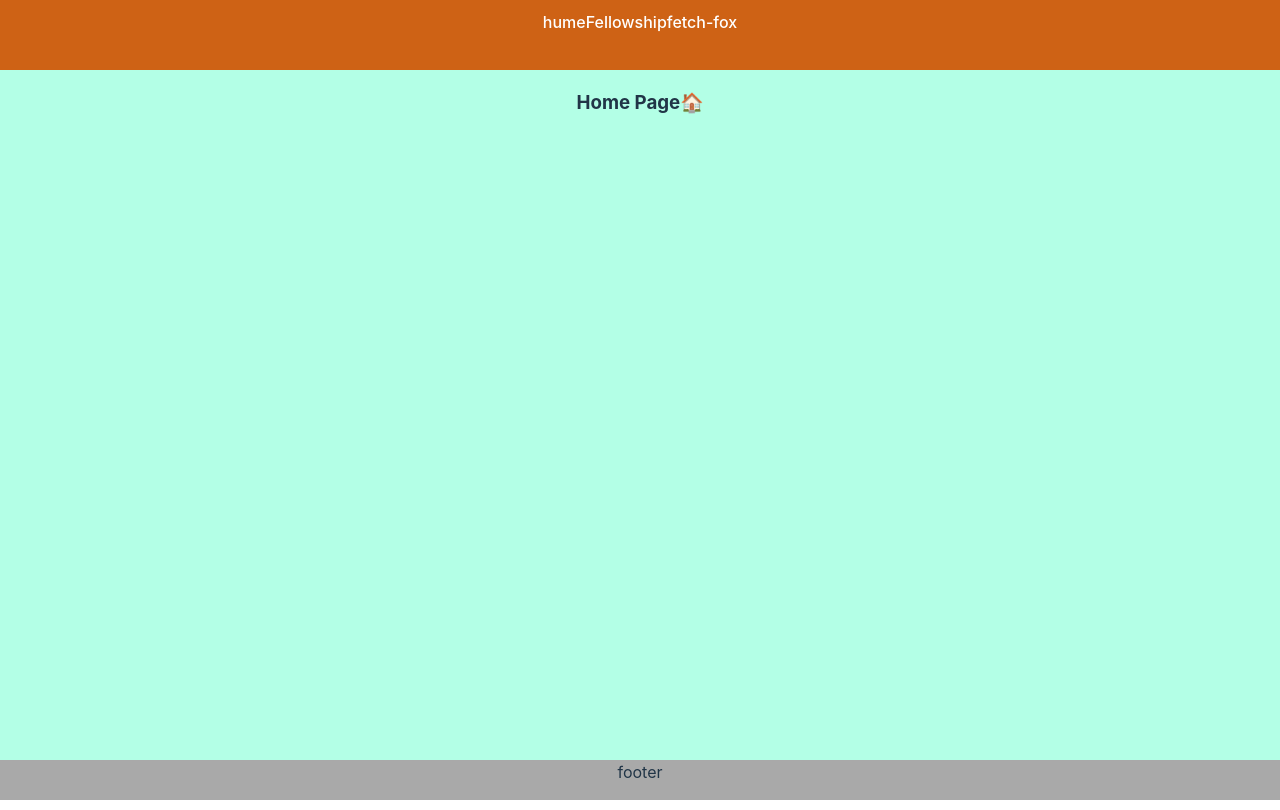
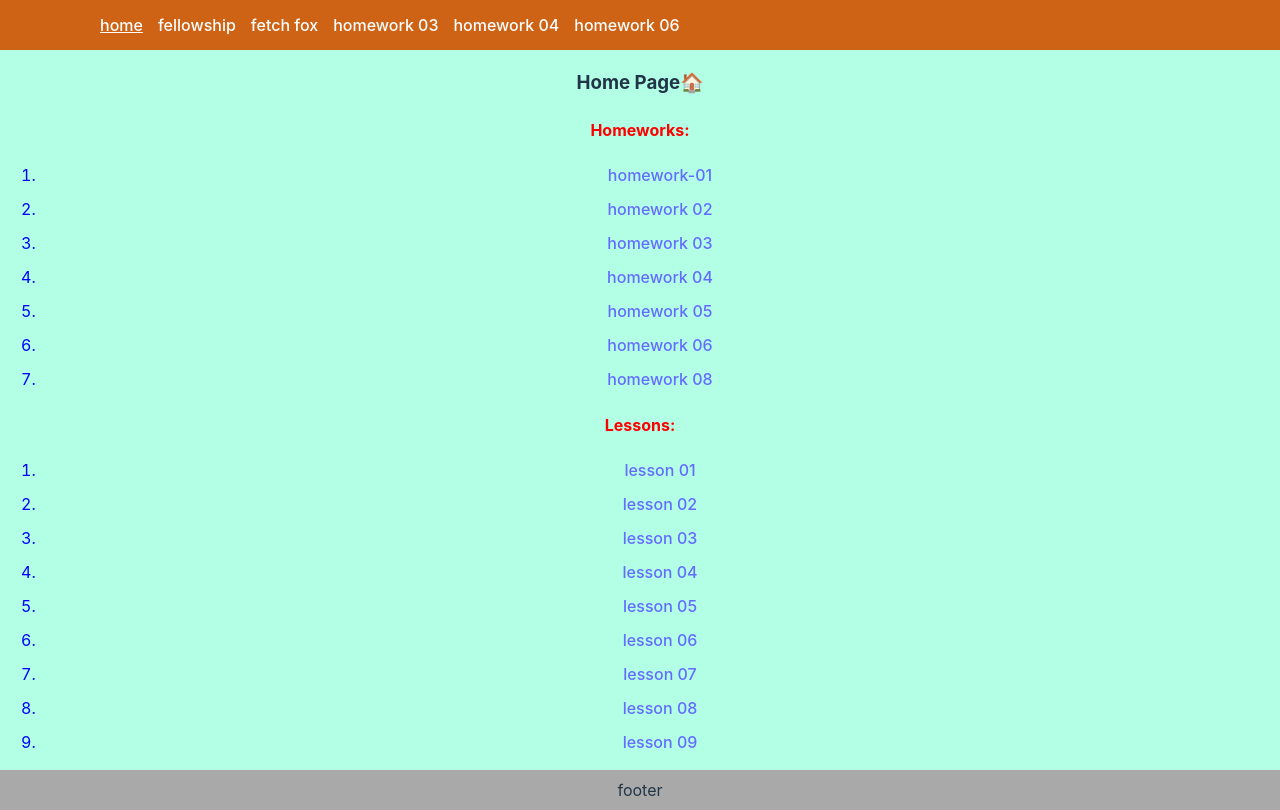
Before and after one commit to alex770307/45.2-TS, a React (Vite) app: page / in a window 1280 px wide. Built offline with nearby package versions, Linux system fonts and the light colour scheme.

Commit message:
homework 10

```diff
--- a/src/App.css
+++ b/src/App.css
@@ -1,17 +1,10 @@
-/* #root {
-  display: flex;
-  flex-direction: column;
-  align-items: center;
-  max-width: 1280px;
-  margin: 0 auto;
-  padding: 2rem;
-  text-align: center;
-} */
+* {
+  box-sizing: border-box;
+}
 
 #root {
   width: 100%;
   display: flex;
-
   flex-direction: column;
   align-items: center;
   text-align: center;
--- a/src/App.tsx
+++ b/src/App.tsx
@@ -1,8 +1,25 @@
 import { HashRouter, Route, Routes } from 'react-router-dom'
 import './App.css'
-import Layout from './components/layout/Layout'
+import Layout from './layout/Layout'
 import Lesson05 from './lessons/lesson05/Lesson05'
 import FetchFox from './components/fetchFox/FetchFox'
+import NoPage from './components/noPage/NoPage'
+import Homework01 from './homeworks/homework01/Homework01'
+
+import Homework02 from './homeworks/homework02/Homework02'
+import Homework03 from './homeworks/homework03/Homework03'
+import Homework06 from './homeworks/homework06/Homework06'
+import Homework08 from './homeworks/homework08/Homework08'
+import Homework04 from './homeworks/homework04/Homework04'
+import Homework05 from './homeworks/homework05/Homework05'
+import Lesson01 from './lessons/lesson01/Lesson01'
+import Lesson02 from './lessons/lesson02/Lesson02'
+import Lesson03 from './lessons/lesson03/Lesson03'
+import Lesson04 from './lessons/lesson04/Lesson04'
+import Lesson06 from './lessons/lesson06/Lesson06'
+import Lesson07 from './lessons/lesson07/Lesson07'
+import Lesson08 from './lessons/lesson08/Lesson08'
+import Lesson09 from './lessons/lesson09/Lesson09'
 
 
 function App() {
@@ -14,7 +31,24 @@ function App() {
           <Route path="/" element={<h3>Home Page🏠</h3>} />
           <Route path="fellowship" element={<Lesson05 />} />
           <Route path="fetch-fox" element={<FetchFox />} />
+          <Route path="homework-01" element={<Homework01 />} />
+          <Route path="homework-02" element={<Homework02 />} />
+          <Route path="homework-03" element={<Homework03 />} />
+          <Route path="homework-04" element={<Homework04 />} />
+          <Route path="homework-05" element={<Homework05 />} />
+          <Route path="homework-06" element={<Homework06 />} />
+          <Route path="homework-08" element={<Homework08 />} />
+          <Route path="lesson-01" element={<Lesson01 />} />
+          <Route path="lesson-02" element={<Lesson02 />} />
+          <Route path="lesson-03" element={<Lesson03 />} />
+          <Route path="lesson-04" element={<Lesson04 />} />
+          <Route path="lesson-05" element={<Lesson05 />} />
+          <Route path="lesson-06" element={<Lesson06 />} />
+          <Route path="lesson-07" element={<Lesson07 />} />
+          <Route path="lesson-08" element={<Lesson08 />} />
+          <Route path="lesson-09" element={<Lesson09 />} />
 
+          <Route path="*" element={<NoPage/>}/>
         </Route>
       </Routes>
     </HashRouter>
--- a/src/components/layout/Layout.tsx
+++ /dev/null
@@ -1,20 +0,0 @@
-import { NavLink, Outlet } from 'react-router-dom'
-import styles from './layout.module.css'
-
-export default function Layout() {
-  return (
-    <>
-      <header className={styles.header}>
-        <NavLink to='/'>hume</NavLink>
-        <NavLink to='fellowship'>Fellowship</NavLink>
-        <NavLink to='fetch-fox'>fetch-fox</NavLink>
-      </header>
-      <main className={styles.main}>
-        <Outlet/>
-      </main>
-      <footer className={styles.footer}>
-        footer
-      </footer>
-    </>
-  )
-}
--- a/src/components/layout/layout.module.css
+++ /dev/null
@@ -1,22 +0,0 @@
-.header {
-    padding: 10px;
-    width: 100%;
-    height: 50px;
-    background-color: rgb(206, 98, 21);
-}
-
-.header a {
-    color: white;
-}
-.main {
-    flex: 1;
-    width: 100%;
-background-color: rgb(179, 255, 230);
-}
-
-.footer {
-    width: 100%;
-    height: 40px;
-    background-color: darkgray;
-
-}
--- a/src/components/loginForm/LoginForm.tsx
+++ b/src/components/loginForm/LoginForm.tsx
@@ -6,7 +6,7 @@ function LoginForm() {
     return (
         <>
             <h4>Homework03</h4>
-            <h2>Вход в фккаунт</h2>
+            <h2>Вход в aккаунт</h2>
             <MyInput
                 name="username"
                 type="text"
--- /dev/null
+++ b/src/components/noPage/NoPage.tsx
@@ -0,0 +1,11 @@
+import { Link } from 'react-router-dom'
+import styles from './noPage.module.css'
+export default function NoPage() {
+  return (
+    <div className={styles.noPage}>
+    <h3>Error 404:</h3>
+    <p>no such page 😵‍💫</p>
+    <Link to='/'>to home page 🏡</Link>
+  </div>
+  )
+}
--- /dev/null
+++ b/src/components/noPage/noPage.module.css
@@ -0,0 +1,14 @@
+.noPage {
+    display: flex;
+    flex-direction: column;
+    height: 100%;
+    margin-top: 30px;
+  }
+
+  .noPage h3 {
+    margin-bottom: 0;
+  }
+
+  .noPage a:hover {
+    text-decoration: underline;
+  }
--- /dev/null
+++ b/src/layout/Footer.tsx
@@ -0,0 +1,9 @@
+import styles from './layout.module.css';
+
+export default function Footer() {
+  return (
+    <footer className={styles.footer}>
+      footer
+    </footer>
+  );
+}
--- /dev/null
+++ b/src/layout/Header.tsx
@@ -0,0 +1,15 @@
+import { NavLink } from 'react-router-dom';
+import styles from './layout.module.css';
+
+export default function Header() {
+  return (
+    <header className={styles.header}>
+      <NavLink className={({ isActive }) => (isActive ? styles.linkActive : '')} to='/'>home</NavLink>
+      <NavLink className={({ isActive }) => (isActive ? styles.linkActive : '')} to='fellowship'>fellowship</NavLink>
+      <NavLink className={({ isActive }) => (isActive ? styles.linkActive : '')} to='fetch-fox'>fetch fox</NavLink>
+      <NavLink className={({ isActive }) => (isActive ? styles.linkActive : '')} to='homework-03'>homework 03</NavLink>
+      <NavLink className={({ isActive }) => (isActive ? styles.linkActive : '')} to='homework-04'>homework 04</NavLink>
+      <NavLink className={({ isActive }) => (isActive ? styles.linkActive : '')} to='homework-06'>homework 06</NavLink>
+    </header>
+  );
+}
--- /dev/null
+++ b/src/layout/Layout.tsx
@@ -0,0 +1,60 @@
+import { NavLink, Outlet } from 'react-router-dom'
+import styles from './layout.module.css'
+import Header from './Header';
+import Footer from './Footer';
+
+export default function Layout() {
+  return (
+    <>
+      <header className={styles.header}>
+        <Header />
+      </header>
+
+      <main className={styles.main}>
+       <Outlet />
+       <h4>Homeworks:</h4>
+        <ol>
+          <li> <NavLink className={({ isActive }) =>
+          (isActive ? styles.linkActive : '')} to='homework-01'>homework-01 </NavLink></li>
+          <li><NavLink className={({ isActive }) =>
+          (isActive ? styles.linkActive : '')} to='homework-02'>homework 02 </NavLink></li>
+          <li> <NavLink className={({ isActive }) =>
+          (isActive ? styles.linkActive : '')} to='homework-03'>homework 03 </NavLink></li>
+          <li> <NavLink className={({ isActive }) =>
+          (isActive ? styles.linkActive : '')} to='homework-04'>homework 04 </NavLink></li>
+          <li> <NavLink className={({ isActive }) =>
+          (isActive ? styles.linkActive : '')} to='homework-05'>homework 05 </NavLink></li>
+          <li><NavLink className={({ isActive }) =>
+          (isActive ? styles.linkActive : '')} to='homework-06'>homework 06 </NavLink></li>
+          <li> <NavLink className={({ isActive }) =>
+          (isActive ? styles.linkActive : '')} to='homework-08'>homework 08 </NavLink></li>
+        </ol>
+        <h4>Lessons:</h4>
+       <ol>
+        <li><NavLink className={({ isActive }) =>
+          (isActive ? styles.linkActive : '')} to='lesson-01'>lesson 01 </NavLink></li>
+        <li><NavLink className={({ isActive }) =>
+          (isActive ? styles.linkActive : '')} to='lesson-02'>lesson 02 </NavLink></li>
+        <li><NavLink className={({ isActive }) =>
+          (isActive ? styles.linkActive : '')} to='lesson-03'>lesson 03 </NavLink></li>
+        <li><NavLink className={({ isActive }) =>
+          (isActive ? styles.linkActive : '')} to='lesson-04'>lesson 04 </NavLink></li>
+        <li><NavLink className={({ isActive }) =>
+          (isActive ? styles.linkActive : '')} to='lesson-05'>lesson 05 </NavLink></li>
+        <li><NavLink className={({ isActive }) =>
+          (isActive ? styles.linkActive : '')} to='lesson-06'>lesson 06 </NavLink></li>
+        <li><NavLink className={({ isActive }) =>
+          (isActive ? styles.linkActive : '')} to='lesson-07'>lesson 07 </NavLink></li>
+        <li><NavLink className={({ isActive }) =>
+          (isActive ? styles.linkActive : '')} to='lesson-08'>lesson 08 </NavLink></li>
+        <li><NavLink className={({ isActive }) =>
+          (isActive ? styles.linkActive : '')} to='lesson-09'>lesson 09 </NavLink></li>
+       </ol>
+      </main>
+
+      <footer className={styles.footer}>
+        <Footer />
+      </footer>
+    </>
+  )
+}
--- /dev/null
+++ b/src/layout/layout.module.css
@@ -0,0 +1,39 @@
+.header {
+    position: sticky;
+  top: 0px;
+  display: flex;
+  justify-content: start;
+  align-items: center;
+  gap: 15px;
+  padding: 10px 50px;
+  width: 100%;
+  height: 50px;
+  background-color: rgb(206, 98, 21);
+}
+
+.header a {
+    color: white;
+}
+
+.header a:hover {
+    text-decoration: underline;
+  }
+
+  .linkActive {
+    text-decoration: underline;
+  }
+.main {
+    flex: 1;
+    width: 100%;
+background-color: rgb(179, 255, 230);
+}
+
+.footer {
+    display: flex;
+    justify-content: center;
+    align-items: center;
+    width: 100%;
+    height: 40px;
+    background-color: darkgray;
+
+}
```
